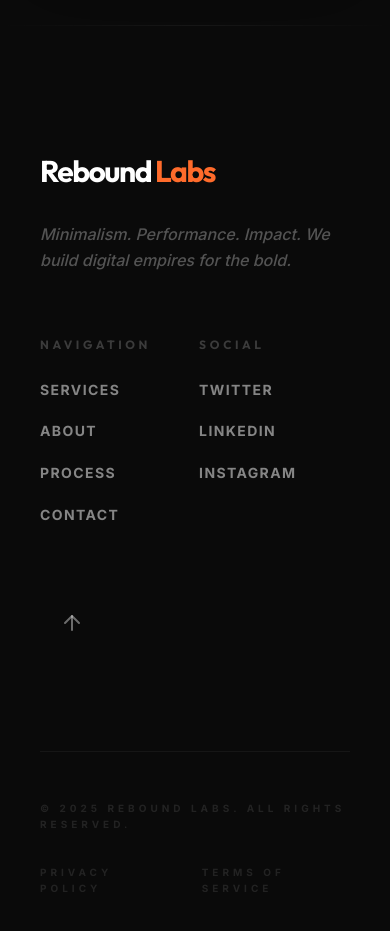
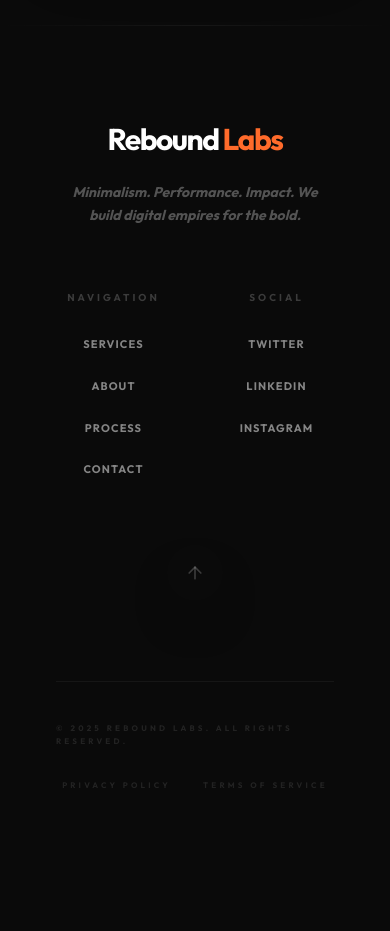
Before and after one commit to rebounlabs/Labsrebound, a React (Vite) app: page / in a window 390 px wide. Shown: the part 8680-9611 px from the top of the page. After the commit the page ends 9520 px from the top, so only its background shows below. Built offline with nearby package versions, Linux system fonts and the light colour scheme; a web font is replaced by a local one.

Commit message:
fix: footer mobile alignment and final UI polish

```diff
--- a/src/components/Footer.jsx
+++ b/src/components/Footer.jsx
@@ -7,39 +7,39 @@ const Footer = () => {
     };
 
     return (
-        <footer className="bg-bg-dark pt-32 pb-12 relative overflow-hidden">
+        <footer className="bg-bg-dark pt-24 md:pt-32 pb-12 relative overflow-hidden px-4 md:px-0">
             {/* Decorative Lines */}
             <div className="absolute top-0 left-1/2 -translate-x-1/2 w-full max-w-7xl h-px bg-gradient-to-r from-transparent via-white/5 to-transparent" />
 
-            <div className="container-custom relative z-10">
-                <div className="flex flex-col md:flex-row justify-between items-start gap-16 mb-24">
+            <div className="container-custom relative z-10 font-heading">
+                <div className="flex flex-col md:flex-row justify-between items-center md:items-start gap-16 mb-20 md:mb-24 text-center md:text-left">
 
                     {/* Brand Column */}
-                    <div className="max-w-xs space-y-8">
-                        <a href="#" className="text-3xl font-heading font-black tracking-tighter flex items-center gap-1 group">
+                    <div className="max-w-xs space-y-6 md:space-y-8 flex flex-col items-center md:items-start">
+                        <a href="#" className="text-3xl font-black tracking-tighter flex items-center gap-1 group">
                             <span className="text-white group-hover:text-growaz-orange transition-colors">Rebound</span>
                             <span className="text-growaz-orange">Labs</span>
                         </a>
-                        <p className="text-white/30 text-base leading-relaxed font-medium italic">
-                            Minimalism. Performance. Impact. We build digital empires for the bold.
+                        <p className="text-white/30 text-sm md:text-base leading-relaxed font-bold italic">
+                            Minimalism. Performance. Impact. <br className="hidden md:block" /> We build digital empires for the bold.
                         </p>
                     </div>
 
                     {/* Links Grid */}
-                    <div className="grid grid-cols-2 md:grid-cols-3 gap-12 lg:gap-24">
+                    <div className="grid grid-cols-2 gap-12 lg:gap-24 w-full md:w-auto">
                         <div className="space-y-6">
-                            <h4 className="text-xs font-black uppercase tracking-[0.3em] text-white/20">Navigation</h4>
+                            <h4 className="text-[10px] md:text-xs font-black uppercase tracking-[0.3em] text-white/20">Navigation</h4>
                             <ul className="space-y-4">
                                 {['Services', 'About', 'Process', 'Contact'].map((item) => (
                                     <li key={item}>
-                                        <a href={`#${item.toLowerCase()}`} className="text-sm font-bold text-white/50 hover:text-growaz-orange transition-colors uppercase tracking-widest">{item}</a>
+                                        <a href={`#${item.toLowerCase()}`} className="text-[11px] md:text-sm font-bold text-white/50 hover:text-growaz-orange transition-colors uppercase tracking-widest">{item}</a>
                                     </li>
                                 ))}
                             </ul>
                         </div>
 
                         <div className="space-y-6">
-                            <h4 className="text-xs font-black uppercase tracking-[0.3em] text-white/20">Social</h4>
+                            <h4 className="text-[10px] md:text-xs font-black uppercase tracking-[0.3em] text-white/20">Social</h4>
                             <ul className="space-y-4">
                                 {[
                                     { name: 'Twitter', href: 'https://x.com/rebound_labs' },
@@ -47,7 +47,7 @@ const Footer = () => {
                                     { name: 'Instagram', href: 'https://www.instagram.com/rebound.labs' }
                                 ].map((item) => (
                                     <li key={item.name}>
-                                        <a href={item.href} target="_blank" rel="noopener noreferrer" className="text-sm font-bold text-white/50 hover:text-growaz-yellow transition-colors uppercase tracking-widest">{item.name}</a>
+                                        <a href={item.href} target="_blank" rel="noopener noreferrer" className="text-[11px] md:text-sm font-bold text-white/50 hover:text-growaz-yellow transition-colors uppercase tracking-widest">{item.name}</a>
                                     </li>
                                 ))}
                             </ul>
@@ -57,21 +57,21 @@ const Footer = () => {
                     {/* Back to Top */}
                     <motion.button
                         onClick={scrollToTop}
-                        whileHover={{ scale: 1.1, backgroundColor: 'rgba(255,255,255,0.1)' }}
+                        whileHover={{ scale: 1.1, backgroundColor: 'rgba(255,255,255,0.05)' }}
                         whileTap={{ scale: 0.9 }}
-                        className="w-16 h-16 rounded-full border border-white/10 flex items-center justify-center text-white/40 transition-colors"
+                        className="w-14 h-14 md:w-16 md:h-16 rounded-full border border-white/5 flex items-center justify-center text-white/20 hover:text-white hover:border-white/10 transition-all shadow-2xl"
                     >
-                        <ArrowUp size={24} />
+                        <ArrowUp size={20} md:size={24} />
                     </motion.button>
                 </div>
 
-                <div className="flex flex-col md:flex-row justify-between items-center pt-12 border-t border-white/5 gap-8">
-                    <p className="text-[10px] font-bold text-white/10 uppercase tracking-[0.4em]">
+                <div className="flex flex-col md:flex-row justify-between items-center pt-10 md:pt-12 border-t border-white/5 gap-8">
+                    <p className="text-[8px] md:text-[10px] font-bold text-white/10 uppercase tracking-[0.4em]">
                         © {new Date().getFullYear()} Rebound Labs. All rights reserved.
                     </p>
                     <div className="flex gap-8">
-                        <a href="#" className="text-[10px] font-bold text-white/10 uppercase tracking-[0.4em] hover:text-white transition-colors">Privacy Policy</a>
-                        <a href="#" className="text-[10px] font-bold text-white/10 uppercase tracking-[0.4em] hover:text-white transition-colors">Terms of Service</a>
+                        <a href="#" className="text-[8px] md:text-[10px] font-bold text-white/10 uppercase tracking-[0.4em] hover:text-white transition-colors">Privacy Policy</a>
+                        <a href="#" className="text-[8px] md:text-[10px] font-bold text-white/10 uppercase tracking-[0.4em] hover:text-white transition-colors">Terms of Service</a>
                     </div>
                 </div>
             </div>
```
